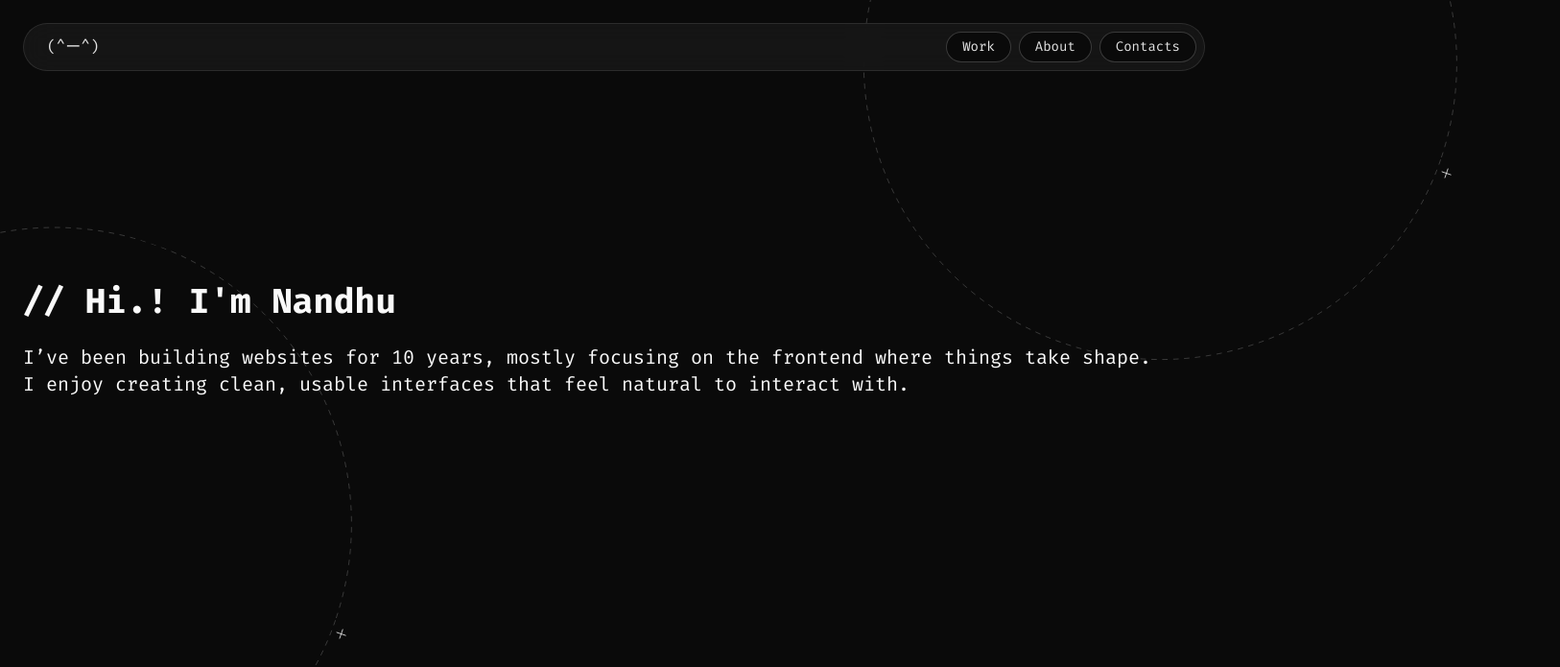
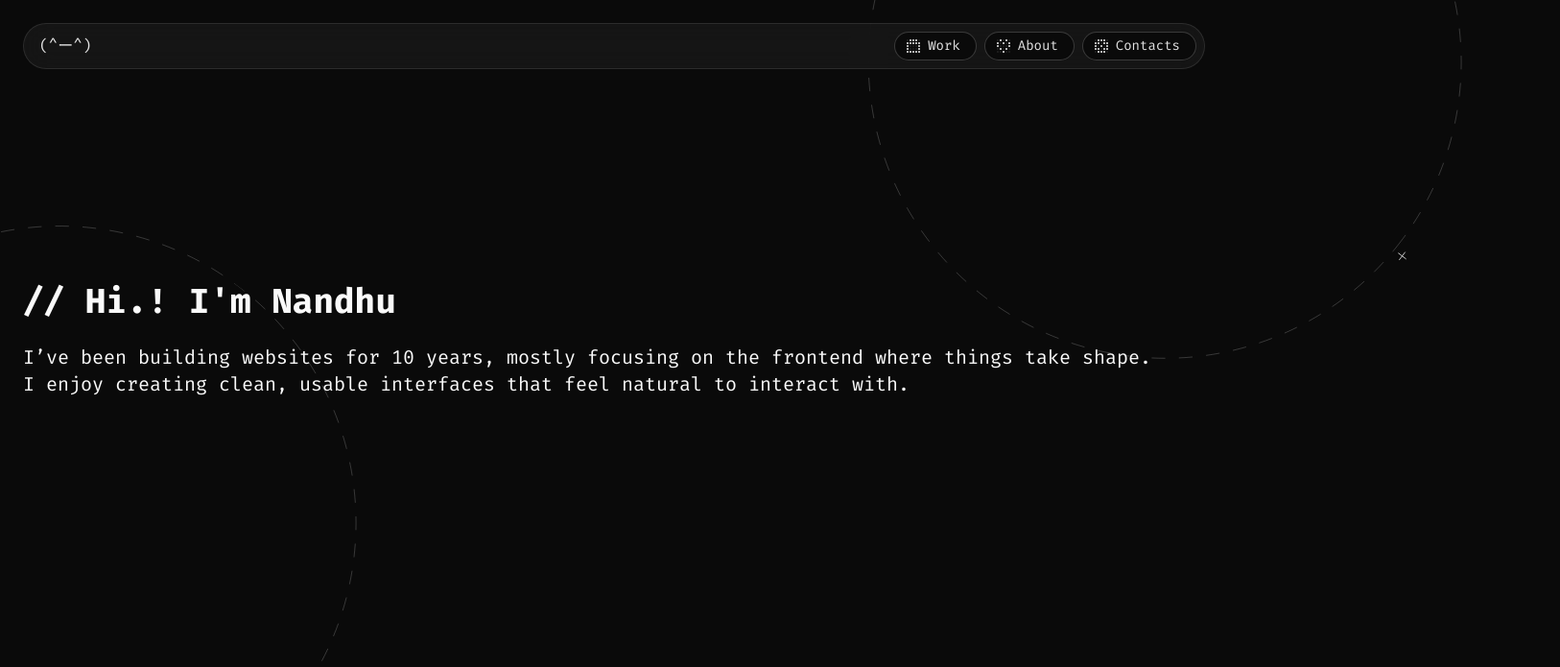
Before and after one commit to n4ndhu/portfolio, a Next.js app: page / in a window 1280 px wide. Shown: the top 695 px of the page at 96% size, 1626 px wide, since content can reach past the window. Built offline with nearby package versions, Linux system fonts and the light colour scheme.

Commit message:
feat: update footer and header components with icons, enhance hero section layout, and improve VSCode settings

```diff
--- a/components/layout/footer.tsx
+++ b/components/layout/footer.tsx
@@ -87,7 +87,8 @@ export const Footer = () => {
 							<p className="text-white font-mono mb-6">n4ndhu@gmail.com</p>
 
 							{/* Download CV Button */}
-							<Button variant="outline">
+							<Button variant="outline" asChild>
+								<a href="https://drive.google.com/file/d/1VJzHMCajTBfFotxKT-TJ1Vv-kufqn8Nv/view" target="_blank">
 									<svg
 										className="w-4 h-4 mr-2"
 										fill="currentColor"
@@ -97,6 +98,7 @@ export const Footer = () => {
 										<path d="M20 18H4v-2h16v2z" />
 									</svg>
 									Download CV
+								</a>
 							</Button>
 						</div>
 					</div>
--- a/components/layout/header.tsx
+++ b/components/layout/header.tsx
@@ -11,6 +11,7 @@ import {
 } from 'motion/react';
 import { useMeasure } from 'react-use';
 import { cn } from '@/lib/utils';
+import { FlipDotDisplay, FlipDotDisplayProps } from '../ui/flip-dot-display';
 
 const logoFaces = [
 	// Neutral/Smiling faces
@@ -78,14 +79,85 @@ export const Logo = ({ speed = 150 }: LogoProps) => {
 	);
 };
 
-export const NavLinks = ({ link, label }: { link: string; label: string }) => {
+export const NavLinks = ({
+	link,
+	label,
+	icon,
+	className,
+}: {
+	link: string;
+	label: string;
+	icon?: React.ReactNode;
+	className?: string;
+}) => {
 	return (
 		<Link
 			href={link}
-			className="inline-flex bg-neutral-950 border-neutral-50/20 text-neutral-50/90 py-2 px-4 border rounded-full leading-none text-sm"
+			className={cn(
+				'inline-flex bg-neutral-950 border-neutral-50/20 text-neutral-50/90 py-1 px-4 border rounded-full leading-normal text-sm items-center',
+				className
+			)}
 		>
-			{label}
+			{icon ? <span className="mr-2">{icon}</span> : null}
+			<span>{label}</span>
 		</Link>
+	);
+};
+
+const workIcon: FlipDotDisplayProps['frame'] = [
+	[0, 1, 1, 1, 0],
+	[1, 1, 1, 1, 1],
+	[1, 0, 0, 0, 1],
+	[1, 0, 0, 0, 1],
+	[1, 1, 1, 1, 1],
+];
+
+const WorkIcon = () => {
+	return (
+		<FlipDotDisplay
+			frame={workIcon}
+			className="size-fit"
+			cellClass="size-[2px]"
+			grid={[5, 5]}
+		/>
+	);
+};
+
+const aboutIcon: FlipDotDisplayProps['frame'] = [
+	[0, 1, 0, 1, 0],
+	[1, 0, 1, 0, 1],
+	[1, 0, 0, 0, 1],
+	[0, 1, 0, 1, 0],
+	[0, 0, 1, 0, 0],
+];
+
+const AboutIcon = () => {
+	return (
+		<FlipDotDisplay
+			frame={aboutIcon}
+			className="size-fit"
+			cellClass="size-[2px]"
+			grid={[5, 5]}
+		/>
+	);
+};
+
+const contactsIcon: FlipDotDisplayProps['frame'] = [
+	[0, 1, 1, 1, 0],
+	[1, 1, 0, 1, 1],
+	[1, 0, 1, 0, 1],
+	[1, 1, 0, 1, 1],
+	[0, 1, 1, 1, 0],
+];
+
+const ContactsIcon = () => {
+	return (
+		<FlipDotDisplay
+			frame={contactsIcon}
+			className="size-fit"
+			cellClass="size-[2px]"
+			grid={[5, 5]}
+		/>
 	);
 };
 
@@ -120,12 +192,17 @@ export const Header = () => {
 	});
 
 	return (
-		<section className={cn("fixed inset-x-0 top-6 z-50 transition opacity-0 duration-150", {
-			'opacity-100': containerWidth
-		})} >
+		<section
+			className={cn(
+				'fixed inset-x-0 top-6 z-50 transition opacity-0 duration-150',
+				{
+					'opacity-100': containerWidth,
+				}
+			)}
+		>
 			<div className="layout-container" ref={containerRef}>
 				<motion.header
-					className="flex items-center justify-between pl-6 pr-2 py-2 bg-neutral-900/90 backdrop-blur-lg border border-neutral-50/10 rounded-full"
+					className="flex items-center justify-between pl-4 pr-2 py-2 bg-neutral-900/90 backdrop-blur-lg border border-neutral-50/10 rounded-full"
 					style={{
 						width: navBarWidth,
 					}}
@@ -142,9 +219,24 @@ export const Header = () => {
 						<Logo />
 					</Link>
 					<div className="flex space-x-2" ref={navLinksRef}>
-						<NavLinks label="Work" link="/#works" />
-						<NavLinks label="About" link="/" />
-						<NavLinks label="Contacts" link="/#contacts" />
+						<NavLinks
+							label="Work"
+							link="/#works"
+							icon={<WorkIcon />}
+							className="pl-3"
+						/>
+						<NavLinks
+							label="About"
+							link="/"
+							icon={<AboutIcon />}
+							className="pl-3"
+						/>
+						<NavLinks
+							label="Contacts"
+							link="/#contacts"
+							icon={<ContactsIcon />}
+							className="pl-3"
+						/>
 					</div>
 				</motion.header>
 			</div>
--- a/components/sections/hero-circle.tsx
+++ b/components/sections/hero-circle.tsx
@@ -1,6 +1,5 @@
 'use client';
-import { motion, useInView } from 'motion/react';
-import { useRef } from 'react';
+import { motion } from 'motion/react';
 
 export const HeroCircle = ({
 	className,
@@ -11,13 +10,12 @@ export const HeroCircle = ({
 	direction?: 'clockwise' | 'counterclockwise';
 	speed?: number;
 }) => {
-	const ref = useRef(null);
-	const isInView = useInView(ref, { initial: false });
-
 	return (
-		<motion.div
-			ref={ref}
-			className={className}
+		<div className={className}>
+			<motion.svg
+				viewBox="0 0 901 901"
+				fill="none"
+				xmlns="http://www.w3.org/2000/svg"
 				animate={{ rotate: direction === 'clockwise' ? 360 : -360 }}
 				transition={{
 					duration: speed,
@@ -25,26 +23,22 @@ export const HeroCircle = ({
 					repeat: Infinity,
 				}}
 			>
-			<svg viewBox="0 0 901 901" fill="none" xmlns="http://www.w3.org/2000/svg">
 				<path
 					d="M878 450.982H891.507M884.754 444.229V457.736"
 					stroke="#FAFAFA"
 					strokeLinecap="round"
 					strokeLinejoin="round"
 				/>
-				<motion.ellipse
-					cx="435.123" cy="434.641" rx="435.123" ry="434.641"
+				<ellipse
+					cx="435.123"
+					cy="434.641"
+					rx="435.123"
+					ry="434.641"
 					stroke="#FAFAFA"
 					strokeOpacity="0.25"
-					animate={{
-						strokeDasharray: isInView ? '8 8' : '0 8'
-					}}
-					transition={{
-						duration: .3,
-						ease: 'easeInOut'
-					}}
+					strokeDasharray="20 20"
 				/>
-			</svg>
-		</motion.div>
+			</motion.svg>
+		</div>
 	);
 };
--- a/components/sections/hero.tsx
+++ b/components/sections/hero.tsx
@@ -6,18 +6,16 @@ import { HeroCircle } from './hero-circle';
 import { useState } from 'react';
 
 export const Hero = () => {
-	const skills = ['Web Development', 'UI/UX Design', 'SEO', 'Performance Optimization'];
-	const [isScrambled, setIsScrambled] = useState(false);
-
-	const handleAnimationComplete = () => {
-		setIsScrambled(true);
-	};
+	const skills = [
+		'Web Development',
+		'UI/UX Design',
+		'SEO',
+		'Performance Optimization',
+	];
 
 	return (
 		<>
 			<div className="relative isolate overflow-visible min-h-dvh flex flex-col">
-				{isScrambled && (
-					<>
 				<div>
 					<HeroCircle
 						className="absolute w-[50%] top-[30%] -left-[20%]"
@@ -30,11 +28,10 @@ export const Hero = () => {
 						speed={60}
 					/>
 				</div>
-					</>
-				)}
+
 				<div className="layout-container my-auto flex flex-col justify-center w-full ">
 					<h1 className="text-4xl font-bold mb-6">
-						{'// '} {isScrambled}
+						{'// '}
 						<TextScramble as={'span'}>Hi.! I'm Nandhu </TextScramble>
 					</h1>
 					<p className="text-xl">
@@ -44,11 +41,7 @@ export const Hero = () => {
 								frontend where things take shape.
 							</TextScramble>
 						</span>
-						<TextScramble
-							as={'span'}
-							duration={3}
-							onScrambleComplete={handleAnimationComplete}
-						>
+						<TextScramble as={'span'} duration={3}>
 							I enjoy creating clean, usable interfaces that feel natural to
 							interact with.
 						</TextScramble>
@@ -68,7 +61,12 @@ export const Hero = () => {
 						})}
 
 						<div className="absolute bottom-0 right-0">
-							<FlipDotDisplayAnimation className='size-10' {...arrowDown7x7} minOpacity={0.05} cellClass='rounded-[2px]' />
+							<FlipDotDisplayAnimation
+								className="size-fit"
+								{...arrowDown7x7}
+								minOpacity={0.05}
+								cellClass="rounded-[2px] size-[3px]"
+							/>
 						</div>
 					</div>
 					<div className="border-t border-dashed border-neutral-50/25 my-3"></div>
```
Also changed, not shown: 1 other file (tests, documents, lock files or other folders). Lines whose indentation alone changed are shown as unchanged.
